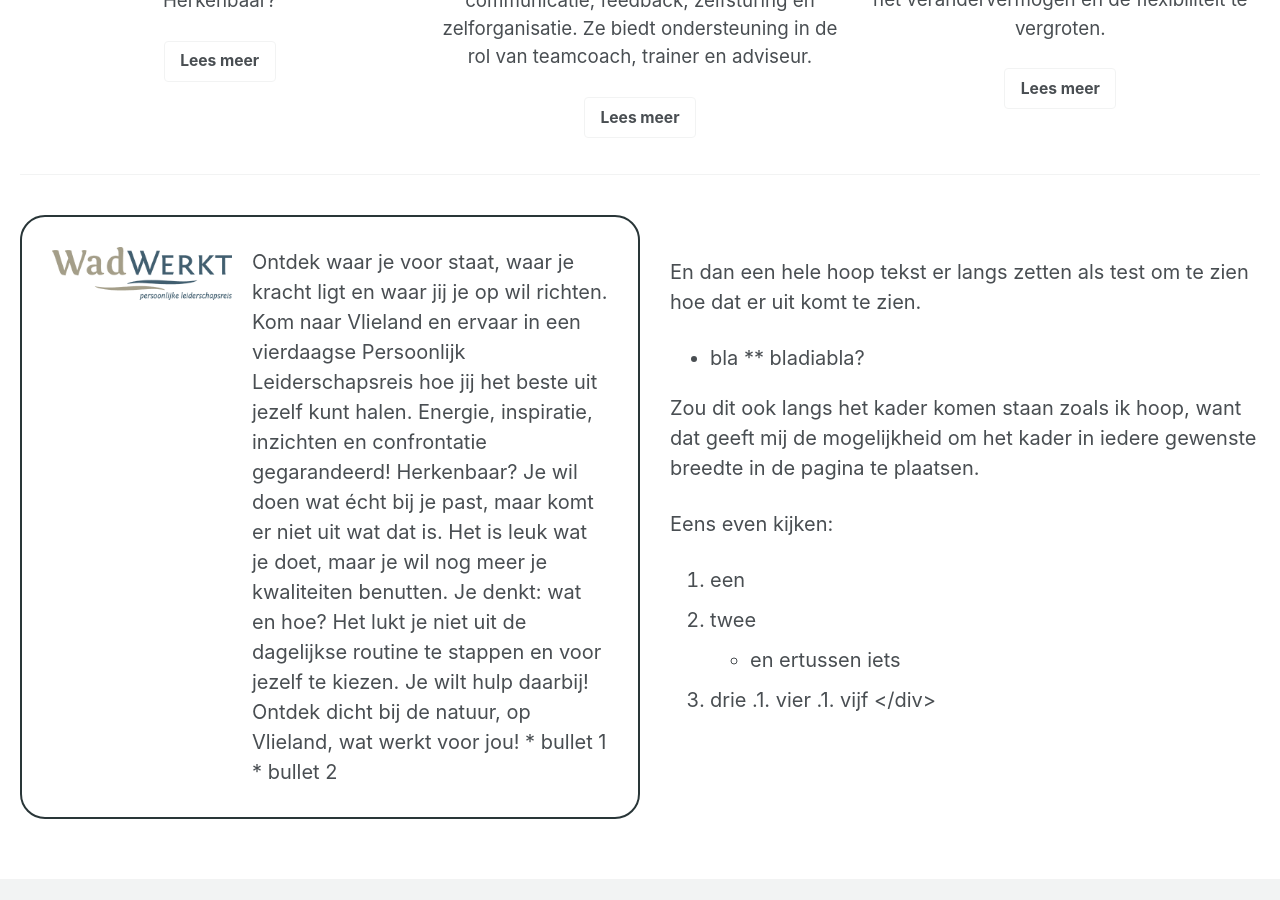
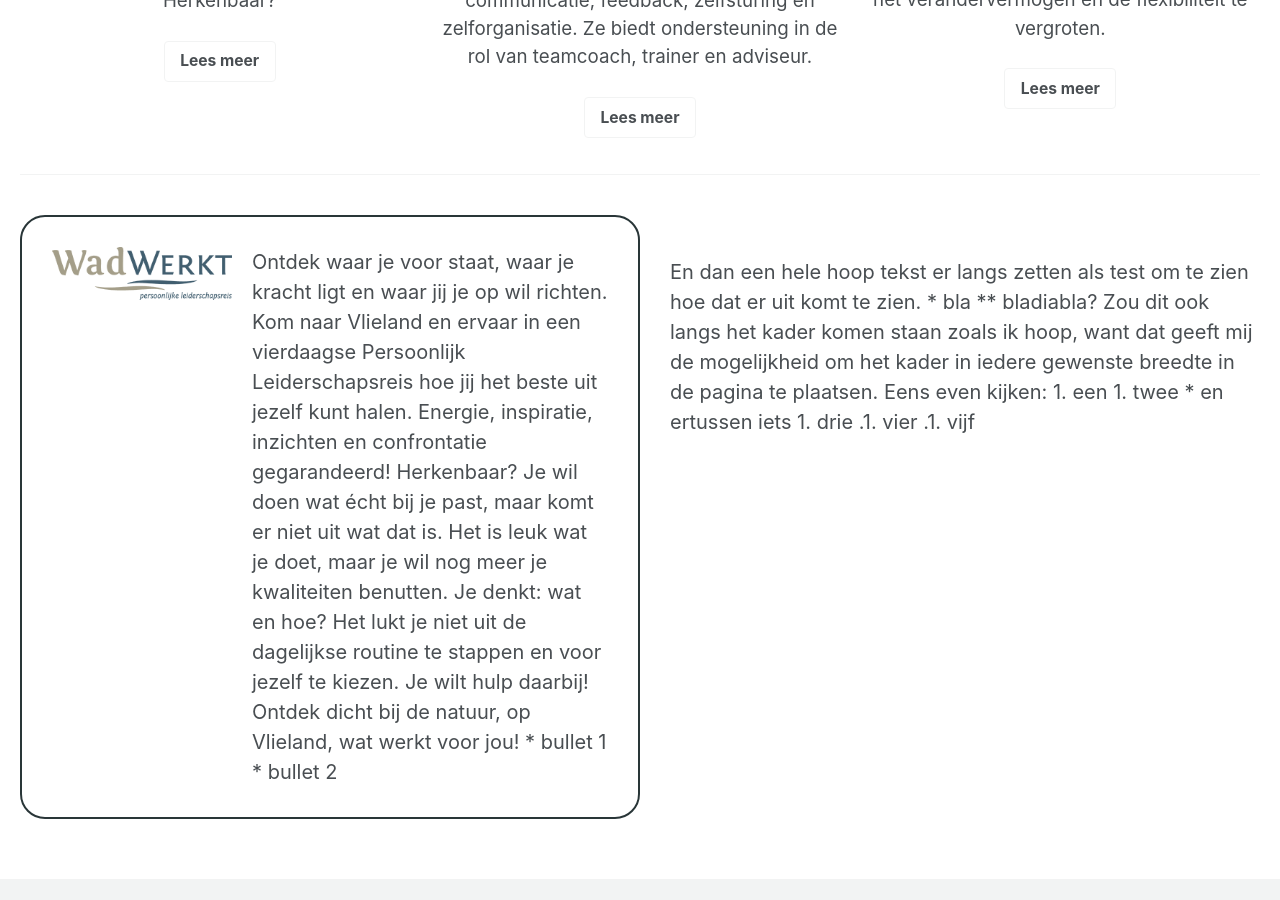
Before and after one commit to twinmum1/zie-ontwikkeling, a Jekyll site: the page built from _pages/proef.md, in a window 1280 px wide and 900 px high, scrolled down 1062 px. Built offline with Jekyll 4.4.1, drawn with Linux system fonts in a browser that asks for light colours; some of the changed lines change nothing that is shown.

Commit message:
Update proef.md

```diff
--- a/_pages/proef.md
+++ b/_pages/proef.md
@@ -66,7 +66,7 @@ Ontdek dicht bij de natuur, op Vlieland, wat werkt voor jou!
       </div>
       <!-- kader -->
     </div>
-    <div style="display: table-cell; width: 50%; padding-left: 30px;" markdown="1">En dan een hele hoop tekst er langs zetten als test om te zien hoe dat er uit komt te zien.
+    <div style="display: table-cell; width: 50%; padding-left: 30px;">En dan een hele hoop tekst er langs zetten als test om te zien hoe dat er uit komt te zien.
 
 * bla
 ** bladiabla?
```
